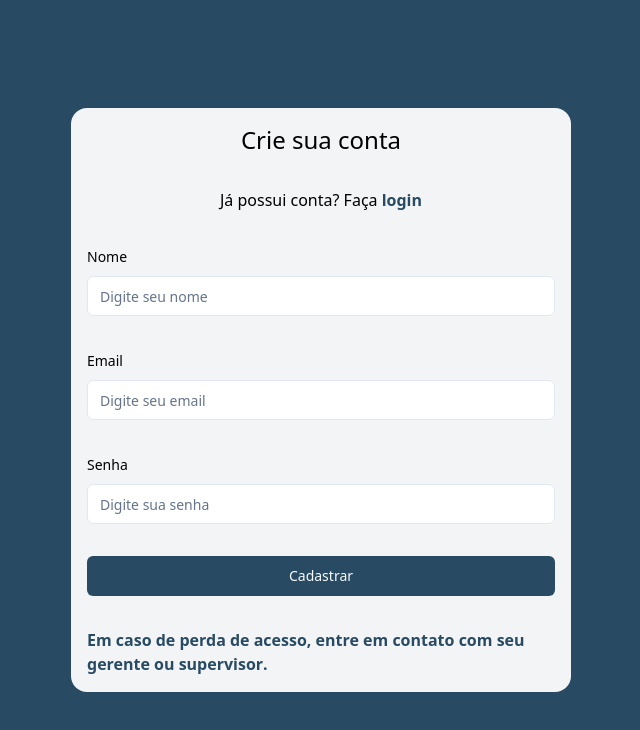
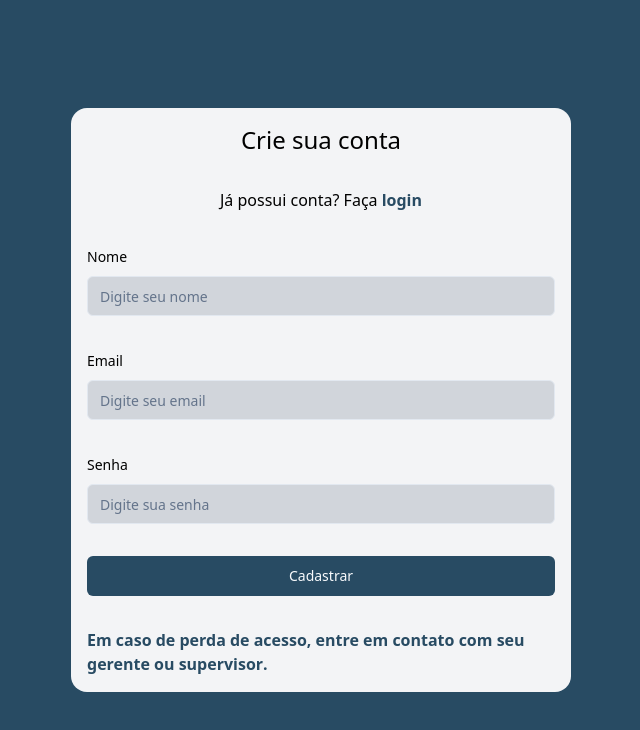
Before and after one commit to dev-fazenda-urbana-pim/web-fazenda, a React (Vite) app: page /signup in a window 1280 px wide. Shown: the top 730 px of the page, without its empty margins (319-959 px from the left). Built offline with nearby package versions, Linux system fonts and the light colour scheme.

Commit message:
Alteração na cor do login

```diff
--- a/src/view/pages/Signin/index.tsx
+++ b/src/view/pages/Signin/index.tsx
@@ -61,7 +61,7 @@ export default function Signin() {
               <FormItem>
                 <FormLabel>Email</FormLabel>
                 <FormControl>
-                  <Input placeholder="Digite seu email" {...field} />
+                  <Input placeholder="Digite seu email" {...field} className="bg-gray-300"/>
                 </FormControl>
                 <FormMessage />
               </FormItem>
@@ -76,7 +76,7 @@ export default function Signin() {
               <FormItem>
                 <FormLabel>Senha</FormLabel>
                 <FormControl>
-                  <Input type="password" placeholder="Digite sua senha" {...field} />
+                  <Input type="password" placeholder="Digite sua senha" {...field} className="bg-gray-300"/>
                 </FormControl>
                 <FormMessage />
               </FormItem>
--- a/src/view/pages/Signup/index.tsx
+++ b/src/view/pages/Signup/index.tsx
@@ -52,7 +52,7 @@ export default function Signup() {
               <FormItem>
                 <FormLabel>Nome</FormLabel>
                 <FormControl>
-                  <Input placeholder="Digite seu nome" {...field} />
+                  <Input placeholder="Digite seu nome" {...field} className="bg-gray-300"/>
                 </FormControl>
                 <FormMessage />
               </FormItem>
@@ -67,7 +67,7 @@ export default function Signup() {
               <FormItem>
                 <FormLabel>Email</FormLabel>
                 <FormControl>
-                  <Input placeholder="Digite seu email" {...field} />
+                  <Input placeholder="Digite seu email" {...field} className="bg-gray-300"/>
                 </FormControl>
                 <FormMessage />
               </FormItem>
@@ -82,7 +82,7 @@ export default function Signup() {
               <FormItem>
                 <FormLabel>Senha</FormLabel>
                 <FormControl>
-                  <Input type="password" placeholder="Digite sua senha" {...field} />
+                  <Input type="password" placeholder="Digite sua senha" {...field} className="bg-gray-300"/>
                 </FormControl>
                 <FormMessage />
               </FormItem>
```
Also changed, not shown: src/main.tsx (line endings or trailing spaces).
